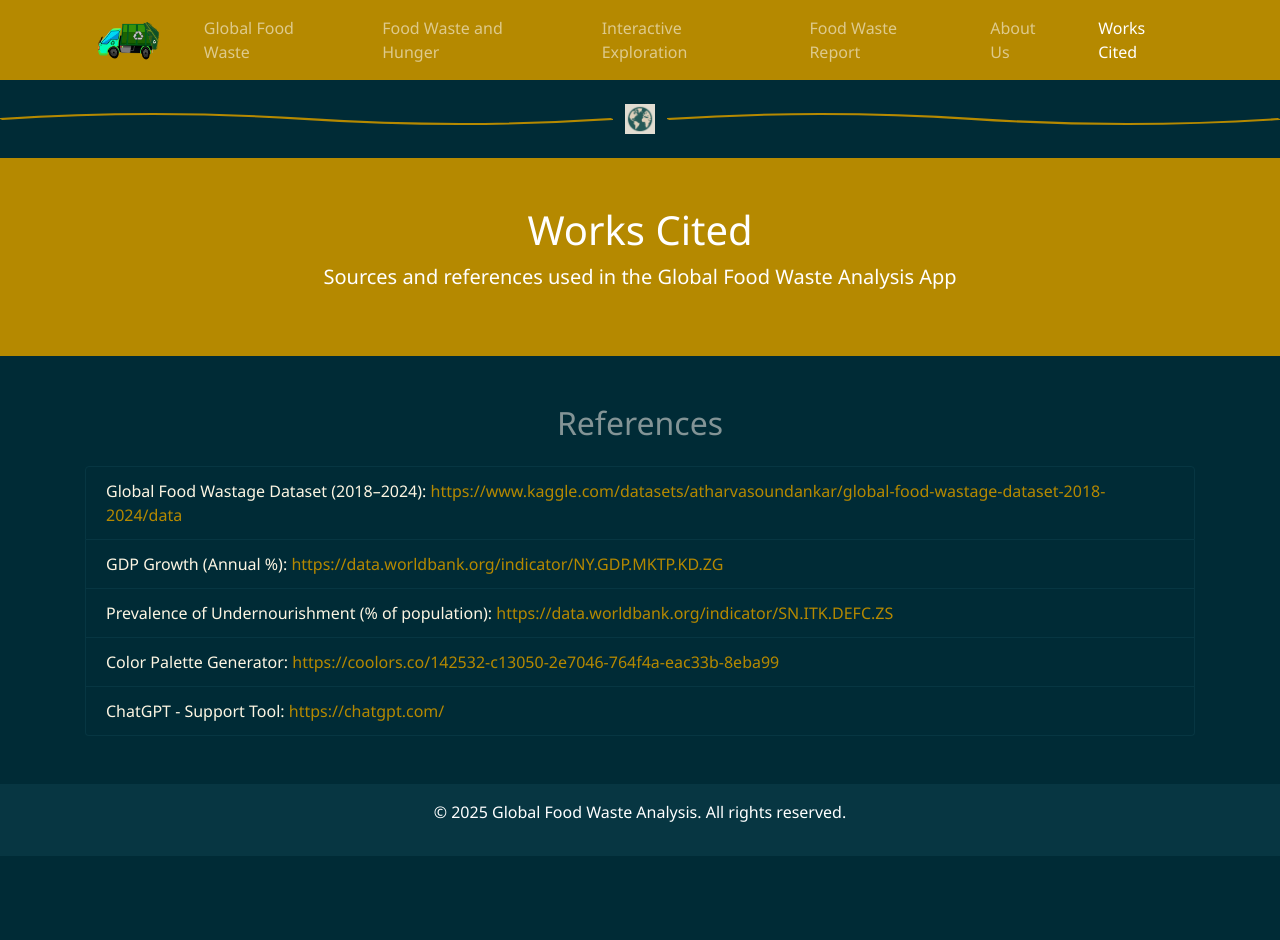
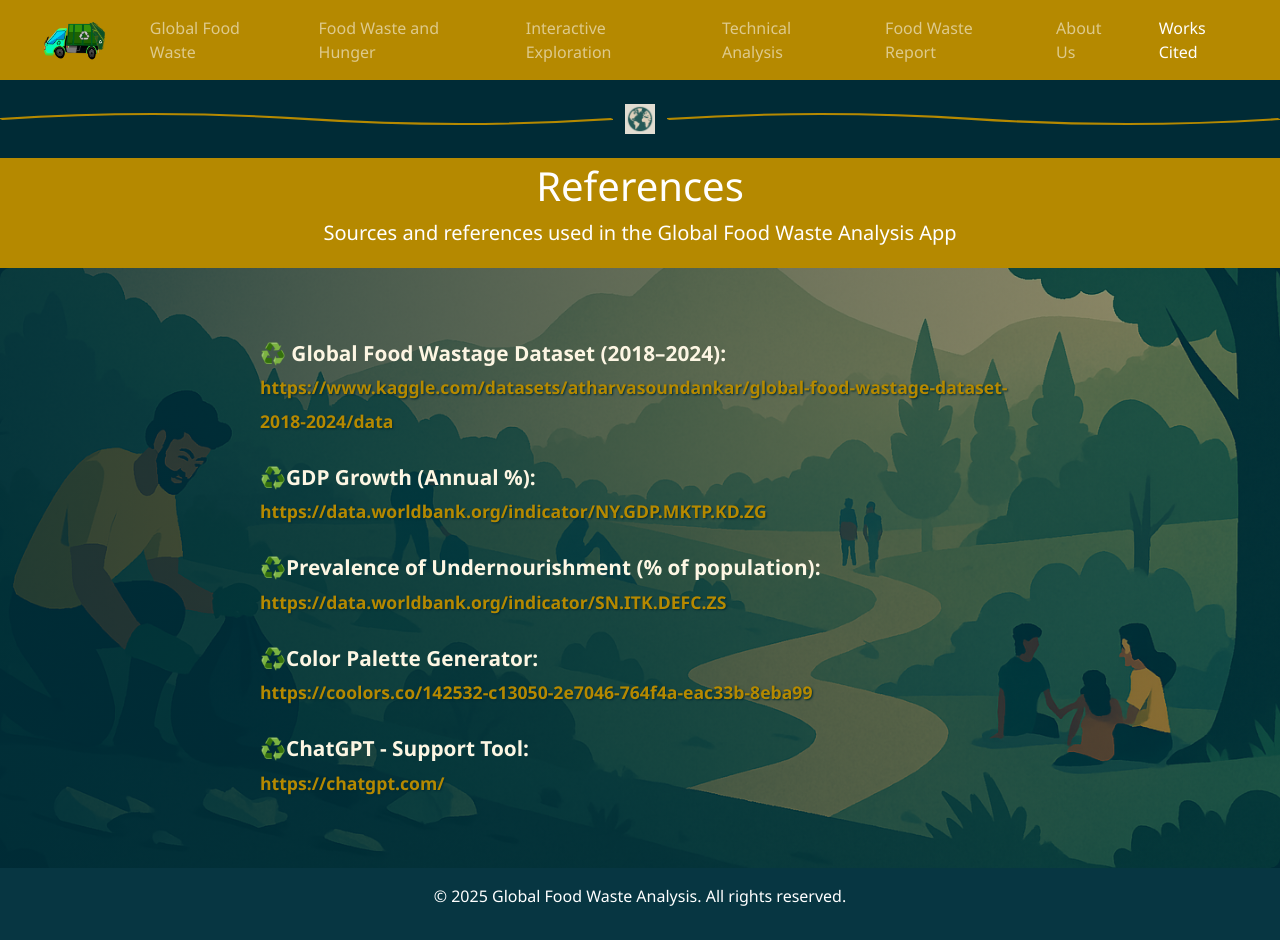
Before and after one commit to kerryoostdyk/Project4-Group1, a Flask app: page /works_cited in a window 1280 px wide. Before the commit the page ends 822 px from the top, so only its background shows below. Run offline with Flask 3, Linux system fonts and the light colour scheme; parts of the project's set-up code (start-up, migrations or seed data) failed here and were passed over; some libraries are stand-ins or nearby versions.

Commit message:
web update

```diff
--- a/App_Level3/app.py
+++ b/App_Level3/app.py
@@ -27,6 +27,11 @@ def tableau():
 def tableau2():
     # Return template and data
     return render_template("tableau2.html")
+
+@app.route("/technical_analysis")
+def technical_analysis():
+    # Return template and data
+    return render_template("technical_analysis.html")
 
 @app.route("/report")
 def report():
--- a/App_Level3/templates/index.html
+++ b/App_Level3/templates/index.html
@@ -85,7 +85,7 @@
 <body>
   <!-- Navbar -->
   <nav class="navbar navbar-expand-lg bg-primary" data-bs-theme="dark">
-    <div class="container d-flex justify-content-center align-items-center">
+    <div class="container-fluid d-flex justify-content-center align-items-center">
       <div class="d-flex align-items-center gap-4">
         <a class="navbar-brand p-0 m-0" href="/">
           <img src="{{ url_for('static', filename='images/Logo.png') }}" alt="Trash Logo" />
@@ -100,6 +100,9 @@
             </li>
             <li class="nav-item">
               <a class="nav-link {% if request.path == '/make_predictions' %}active{% endif %}" href="/make_predictions">Interactive Exploration</a>
+            </li>
+            <li class="nav-item">
+              <a class="nav-link {% if request.path == '/technical_analysis' %}active{% endif %}" href="/technical_analysis">Technical Analysis</a>
             </li>
             <li class="nav-item">
               <a class="nav-link {% if request.path == '/report' %}active{% endif %}" href="/report">Food Waste Report</a>
--- a/App_Level3/templates/make_predictions.html
+++ b/App_Level3/templates/make_predictions.html
@@ -55,7 +55,7 @@
 <body>
   <!-- Navbar -->
   <nav class="navbar navbar-expand-lg bg-primary" data-bs-theme="dark">
-    <div class="container d-flex justify-content-center align-items-center">
+    <div class="container-fluid d-flex justify-content-center align-items-center">
       <div class="d-flex align-items-center gap-4">
         <a class="navbar-brand p-0 m-0" href="/">
           <img src="{{ url_for('static', filename='images/Logo.png') }}" alt="Trash Logo" />
@@ -70,6 +70,9 @@
             </li>
             <li class="nav-item">
               <a class="nav-link {% if request.path == '/make_predictions' %}active{% endif %}" href="/make_predictions">Interactive Exploration</a>
+            </li>
+            <li class="nav-item">
+              <a class="nav-link {% if request.path == '/technical_analysis' %}active{% endif %}" href="/technical_analysis">Technical Analysis</a>
             </li>
             <li class="nav-item">
               <a class="nav-link {% if request.path == '/report' %}active{% endif %}" href="/report">Food Waste Report</a>
--- a/App_Level3/templates/report.html
+++ b/App_Level3/templates/report.html
@@ -53,7 +53,7 @@
 <body>
   <!-- Navbar -->
   <nav class="navbar navbar-expand-lg bg-primary" data-bs-theme="dark">
-    <div class="container d-flex justify-content-center align-items-center">
+    <div class="container-fluid d-flex justify-content-center align-items-center">
       <div class="d-flex align-items-center gap-4">
         <a class="navbar-brand p-0 m-0" href="/">
           <img src="{{ url_for('static', filename='images/Logo.png') }}" alt="Trash Logo" />
@@ -68,6 +68,9 @@
             </li>
             <li class="nav-item">
               <a class="nav-link {% if request.path == '/make_predictions' %}active{% endif %}" href="/make_predictions">Interactive Exploration</a>
+            </li>
+            <li class="nav-item">
+              <a class="nav-link {% if request.path == '/technical_analysis' %}active{% endif %}" href="/technical_analysis">Technical Analysis</a>
             </li>
             <li class="nav-item">
               <a class="nav-link {% if request.path == '/report' %}active{% endif %}" href="/report">Food Waste Report</a>
--- a/App_Level3/templates/works_cited.html
+++ b/App_Level3/templates/works_cited.html
@@ -57,12 +57,53 @@
     .list-group-item span {
       color: #fdf6e3;
     }
+
+    .background-section {
+      display: flex;
+      align-items: center;
+      justify-content: center;
+      min-height: 700px;
+      padding: 2rem;
+      background: linear-gradient(to right, rgba(0,43,54,0.8), rgba(0,43,54,0.4)),
+              url("{{ url_for('static', filename='images/cleanup.png') }}");
+      background-size: cover;
+      background-position: center;
+      background-repeat: no-repeat;
+      color: #fdf6e3;
+      border-radius: 10px;
+      padding: 2rem;
+      min-height: 600px;
+    }
+
+.background-section .list-group-item {
+  background-color: rgba(0, 43, 54, 0.65);
+  color: #fdf6e3;
+  border: none;
+}
+
+.background-section a {
+  color: #b58900;
+  font-weight: bold;
+  text-shadow: 1px 1px 2px #002b36;
+}
+
+.background-section a:hover {
+  color: #e3c880;
+}
+.background-section .list-group-item {
+  font-size: 1.3rem;
+  line-height: 1.6;
+}
+
+.background-section .list-group-item a {
+  font-size: 1.1rem;
+}
   </style>
 </head>
 <body>
   <!-- Navbar -->
   <nav class="navbar navbar-expand-lg bg-primary" data-bs-theme="dark">
-    <div class="container d-flex justify-content-center align-items-center">
+    <div class="container-fluid d-flex justify-content-center align-items-center">
       <div class="d-flex align-items-center gap-4">
         <a class="navbar-brand p-0 m-0" href="/">
           <img src="{{ url_for('static', filename='images/Logo.png') }}" alt="Trash Logo" />
@@ -77,6 +118,9 @@
             </li>
             <li class="nav-item">
               <a class="nav-link {% if request.path == '/make_predictions' %}active{% endif %}" href="/make_predictions">Interactive Exploration</a>
+            </li>
+            <li class="nav-item">
+              <a class="nav-link {% if request.path == '/technical_analysis' %}active{% endif %}" href="/technical_analysis">Technical Analysis</a>
             </li>
             <li class="nav-item">
               <a class="nav-link {% if request.path == '/report' %}active{% endif %}" href="/report">Food Waste Report</a>
@@ -107,38 +151,44 @@
     </div>
   </div>
   <!-- Header -->
-  <header class="bg-primary text-white text-center py-5">
+  <header class="bg-primary text-white text-center py-1">
     <div class="container">
-      <h1>Works Cited</h1>
+      <h1>References</h1>
       <p class="lead">Sources and references used in the Global Food Waste Analysis App</p>
     </div>
   </header>
 
   <!-- References -->
-  <section class="container py-5">
-    <h2 class="mb-4 text-center">References</h2>
-    <ul class="list-group">
-      <li class="list-group-item">
-        <span>Global Food Wastage Dataset (2018–2024):</span>
+  <section class="background-section py-5">
+    <div class="container d-flex justify-content-center">
+      <ul class="list-group" style="max-width: 800px; width: 100%;">
+        <li class="list-group-item bg-transparent">
+          <strong>♻️ Global Food Wastage Dataset (2018–2024):</strong>
+          <br>
           <a href="https://www.kaggle.com/datasets/atharvasoundankar/global-food-wastage-dataset-2018-2024/data" target="_blank">https://www.kaggle.com/datasets/atharvasoundankar/global-food-wastage-dataset-2018-2024/data</a>
         </li>
-      <li class="list-group-item">
-        <span>GDP Growth (Annual %):</span>
+        <li class="list-group-item bg-transparent">
+          <strong>♻️GDP Growth (Annual %):</strong>
+          <br>
           <a href="https://data.worldbank.org/indicator/NY.GDP.MKTP.KD.ZG" target="_blank">https://data.worldbank.org/indicator/NY.GDP.MKTP.KD.ZG</a>
         </li>
-      <li class="list-group-item">
-        <span>Prevalence of Undernourishment (% of population):</span>
-        <a href="https://data.worldbank.org/indicator/SN.ITK.DEFC.ZS?end=2022&start=2001&view=chart&year=2001" target="_blank">https://data.worldbank.org/indicator/SN.ITK.DEFC.ZS</a>
+        <li class="list-group-item bg-transparent">
+          <strong>♻️Prevalence of Undernourishment (% of population):</strong>
+          <br>
+          <a href="https://data.worldbank.org/indicator/SN.ITK.DEFC.ZS" target="_blank">https://data.worldbank.org/indicator/SN.ITK.DEFC.ZS</a>
         </li>
-      <li class="list-group-item">
-        <span>Color Palette Generator:</span>
+        <li class="list-group-item bg-transparent">
+          <strong>♻️Color Palette Generator:</strong>
+          <br>
           <a href="https://coolors.co/142532-c13050-2e7046-764f4a-eac33b-8eba99" target="_blank">https://coolors.co/142532-c13050-2e7046-764f4a-eac33b-8eba99</a>
         </li>
-      <li class="list-group-item">
-        <span>ChatGPT - Support Tool:</span>
+        <li class="list-group-item bg-transparent">
+          <strong>♻️ChatGPT - Support Tool:</strong>
+          <br>
           <a href="https://chatgpt.com/" target="_blank">https://chatgpt.com/</a>
         </li>
       </ul>
+    </div>
   </section>
 
   <!-- Footer -->
```
Also changed, not shown: App_Level3/static/css/style.css (+24 -0 lines), App_Level3/static/js/tableau_api1.js (added, +57 -0 lines), App_Level3/static/js/tableau_api2.js (added, +57 -0 lines), App_Level3/templates/about_us.html (+29 -26 lines), App_Level3/templates/tableau2.html (+43 -3 lines), App_Level3/templates/technical_analysis.html (added, +131 -0 lines), App_Level3/static/images/cleanup.png (added). Lines whose indentation alone changed are shown as unchanged.
